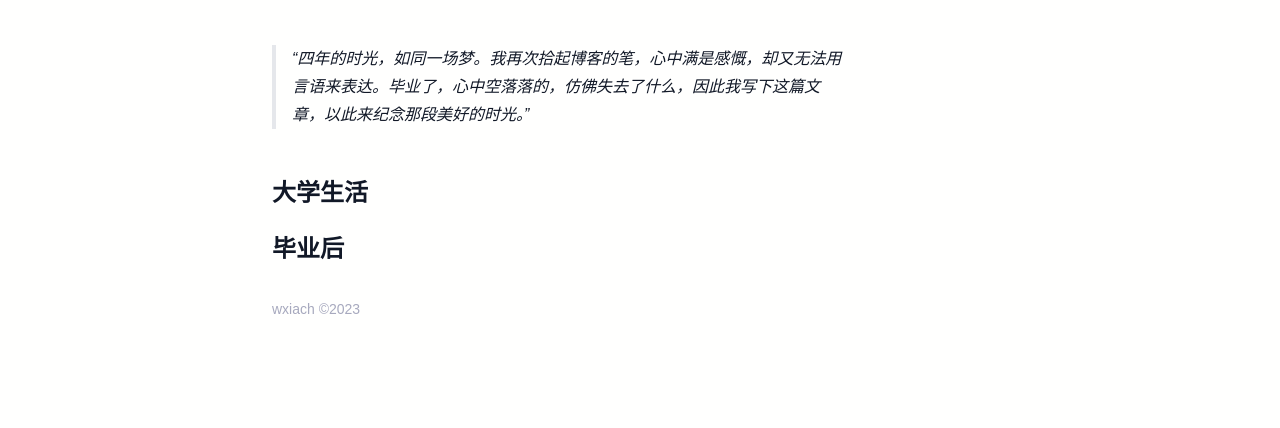
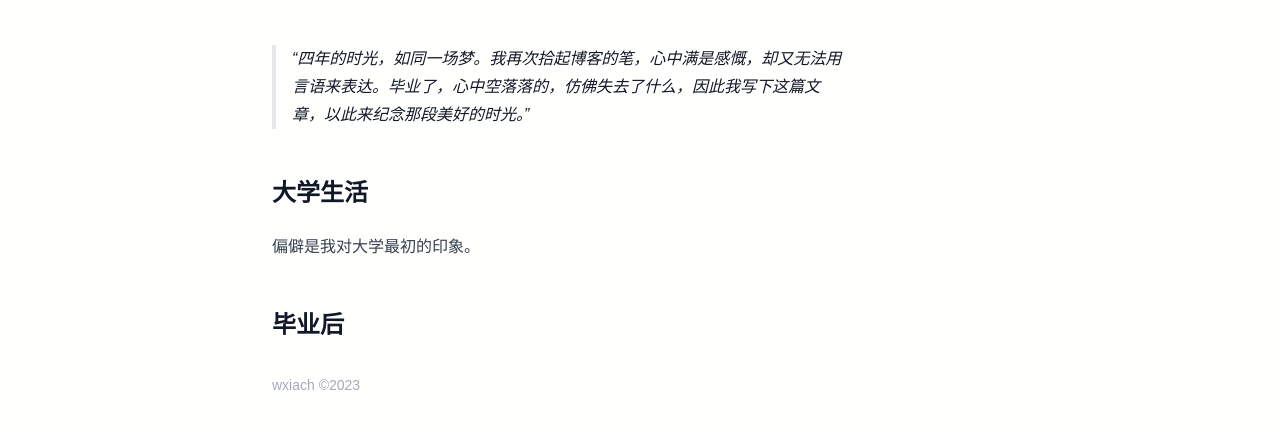
Before and after one commit to wxiach/wxiach, an Astro site: page /post/farewellcollege in a window 1280 px wide. Shown: the part 172-600 px from the top of the page. Built offline with nearby package versions, Linux system fonts and the light colour scheme; Astro itself is replaced by a stand-in of ours.

```diff
--- a/src/content/post/FarewellCollege.md
+++ b/src/content/post/FarewellCollege.md
@@ -8,4 +8,7 @@
 
 ## 大学生活
 
+偏僻是我对大学最初的印象。
+
+
 ## 毕业后
```
Also changed, not shown: README.md (deleted).
